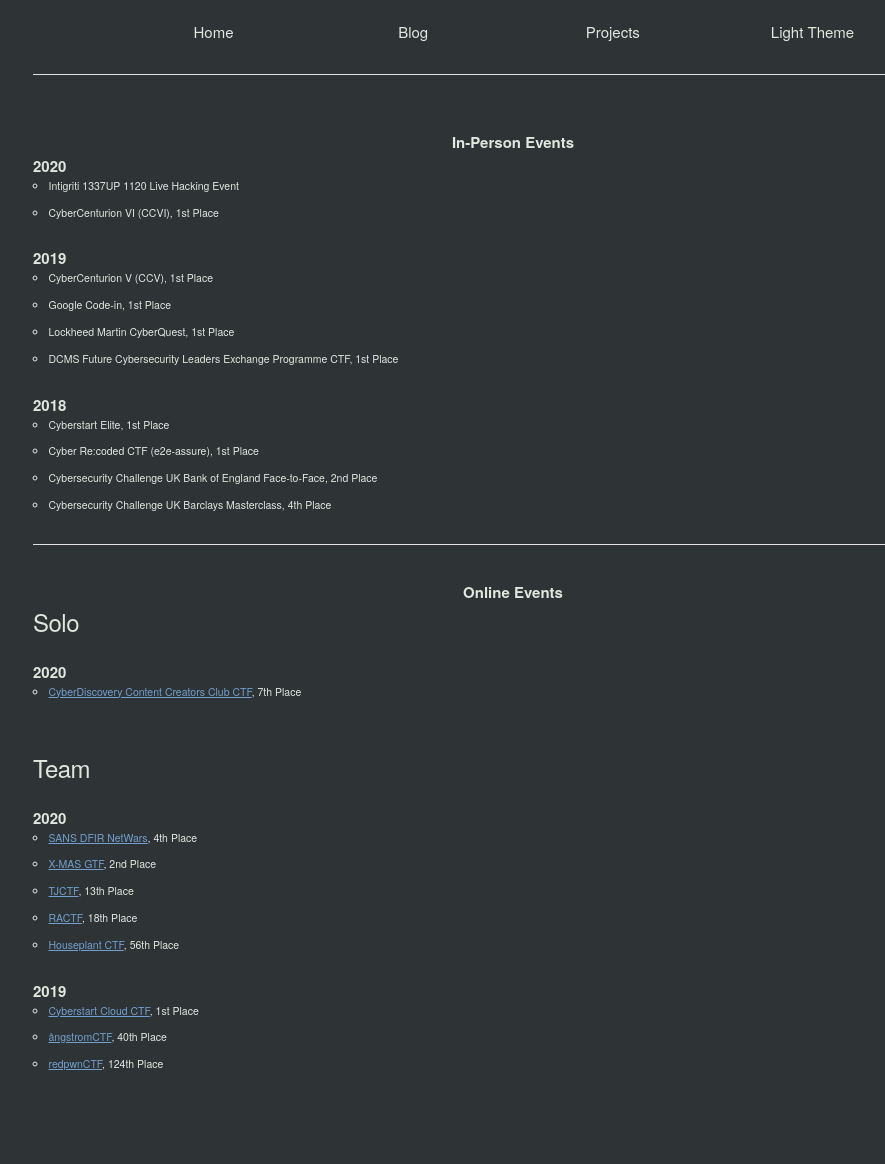
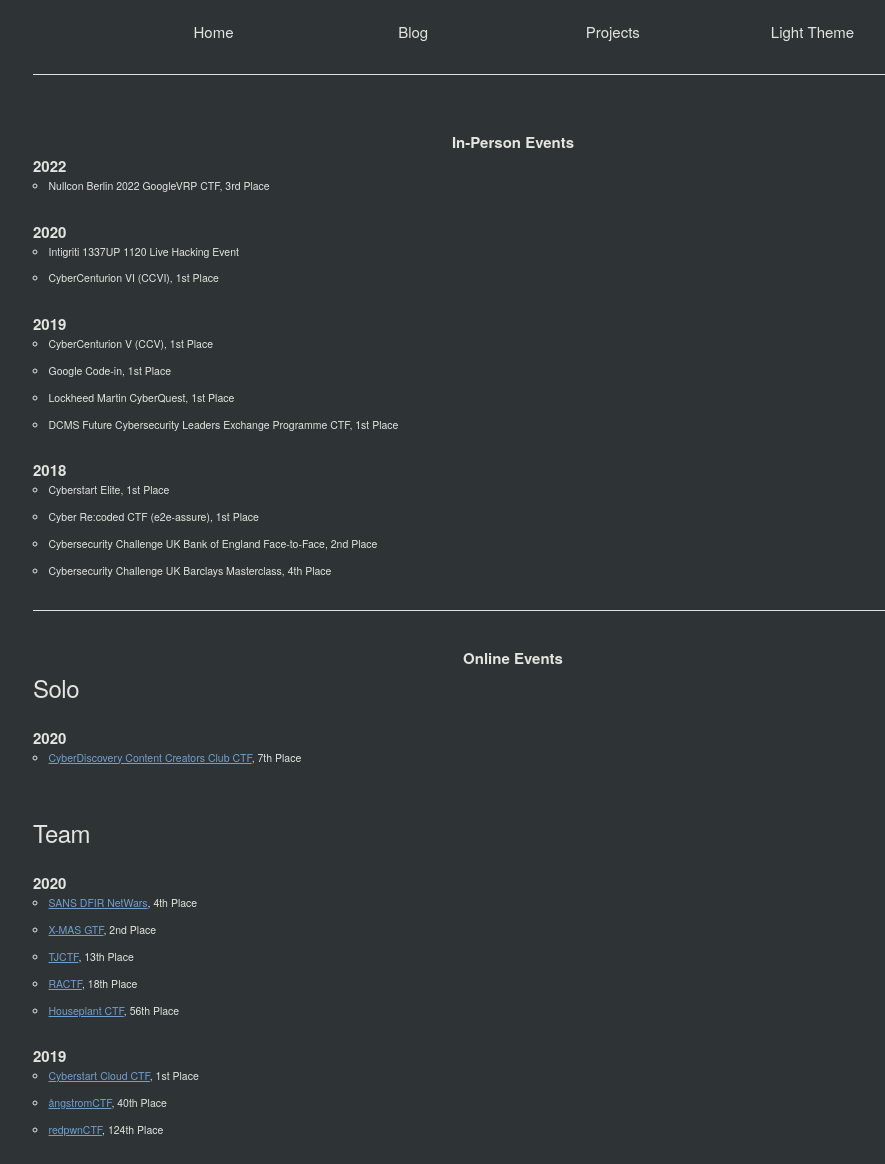
Before and after one commit to Ge0rg3/georgeom.net, a PHP site: page /competitions.php in a window 1280 px wide. Shown: the part 109-1273 px from the top of the page, without its empty margins (127-1012 px from the left). Before the commit the page ends 1179 px from the top, so only its background shows below. Run offline with PHP 8.4, Linux system fonts and the light colour scheme.

Commit message:
Google minictf

```diff
--- a/public_html/competitions.php
+++ b/public_html/competitions.php
@@ -4,6 +4,11 @@
 <div class="row u-text-center">
     <strong>In-Person Events</strong>
 </div>
+
+<strong>2022</strong>
+<ul>
+    <li>Nullcon Berlin 2022 GoogleVRP CTF, 3rd Place</li>
+</ul>
 
 <strong>2020</strong>
 <ul>
```
